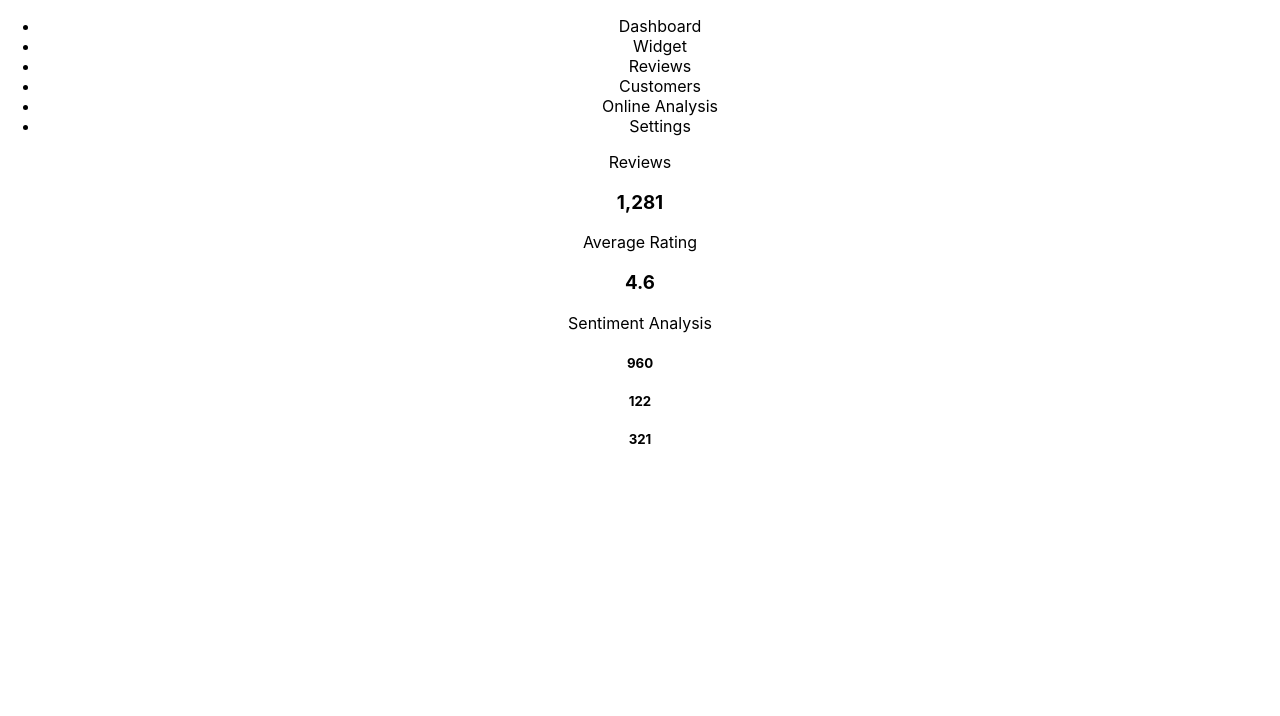
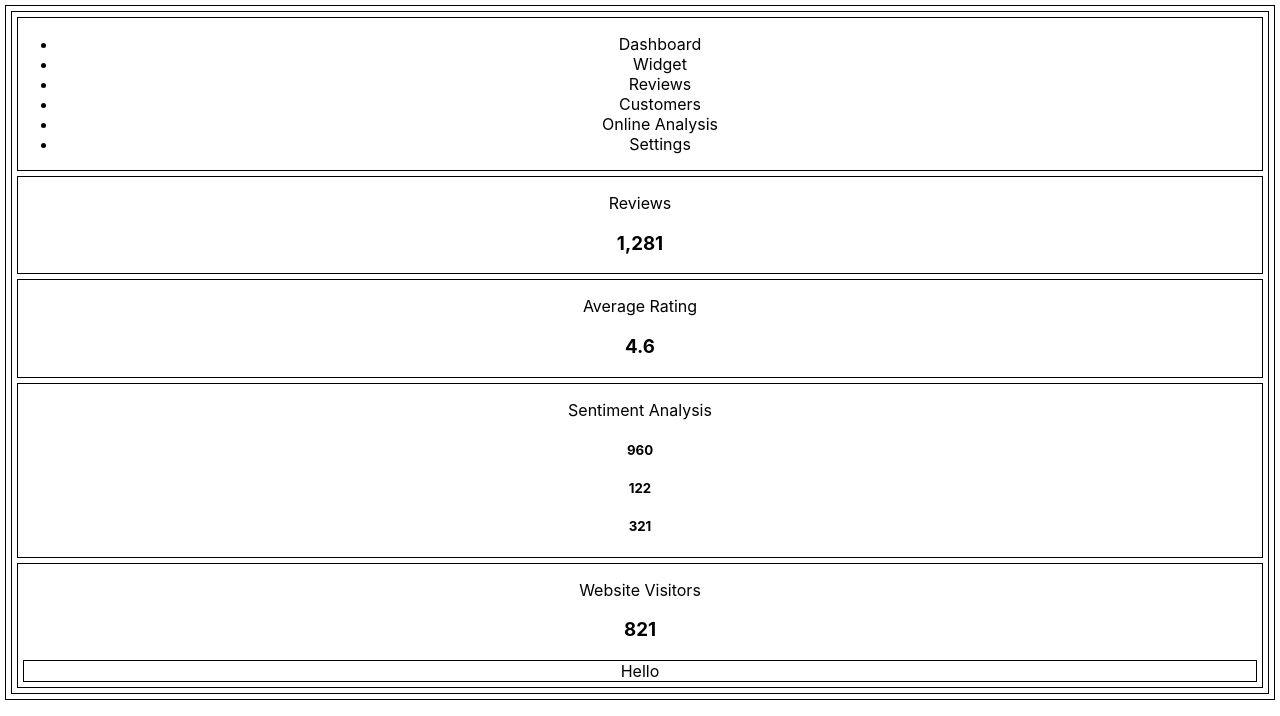
Before and after one commit to kellynelson13/Dashboard, a React (Create React App) app: page / in a window 1280 px wide. Shown: the top 716 px of the page. Built offline with nearby package versions, Linux system fonts and the light colour scheme.

Commit message:
finishes creating components

```diff
--- a/src/App.css
+++ b/src/App.css
@@ -2,37 +2,7 @@
   text-align: center;
 }
 
-.App-logo {
-  height: 40vmin;
-  pointer-events: none;
+div {
+  border: solid 1px black;
+  margin: 5px;
 }
-
-@media (prefers-reduced-motion: no-preference) {
-  .App-logo {
-    animation: App-logo-spin infinite 20s linear;
-  }
-}
-
-.App-header {
-  background-color: #282c34;
-  min-height: 100vh;
-  display: flex;
-  flex-direction: column;
-  align-items: center;
-  justify-content: center;
-  font-size: calc(10px + 2vmin);
-  color: white;
-}
-
-.App-link {
-  color: #61dafb;
-}
-
-@keyframes App-logo-spin {
-  from {
-    transform: rotate(0deg);
-  }
-  to {
-    transform: rotate(360deg);
-  }
-}
--- a/src/App.js
+++ b/src/App.js
@@ -3,6 +3,7 @@ import Sidebar from "./components/Sidebar";
 import Reviews from "./components/Reviews";
 import AverageRating from "./components/AverageRating";
 import SentimentAnalysis from './components/SentimentAnalysis';
+import WebsiteVisitors from './components/WebsiteVisitors';
 
 function App() {
   return (
@@ -11,6 +12,7 @@ function App() {
       <Reviews number="1,281"/>
       <AverageRating average="4.6"/>
       <SentimentAnalysis />
+      <WebsiteVisitors visitors="821"/>
     </div>
   );
 }
--- /dev/null
+++ b/src/components/WebsiteVisitors.js
@@ -0,0 +1,12 @@
+
+const WebsiteVisitors = (props) => {
+    return (
+        <div>
+            <p>Website Visitors</p>
+            <h3>{props.visitors}</h3>
+            <div className="rectangle">Hello</div>
+        </div>
+    )
+}
+
+export default WebsiteVisitors;
```
